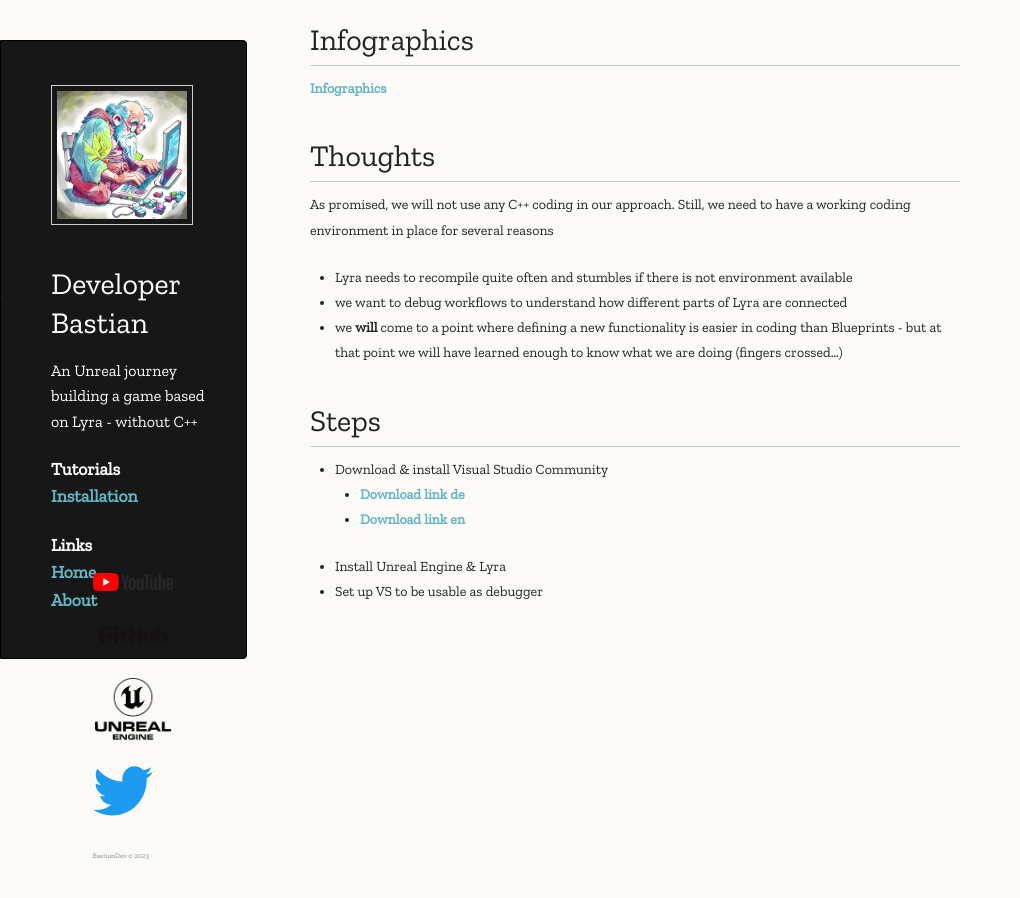
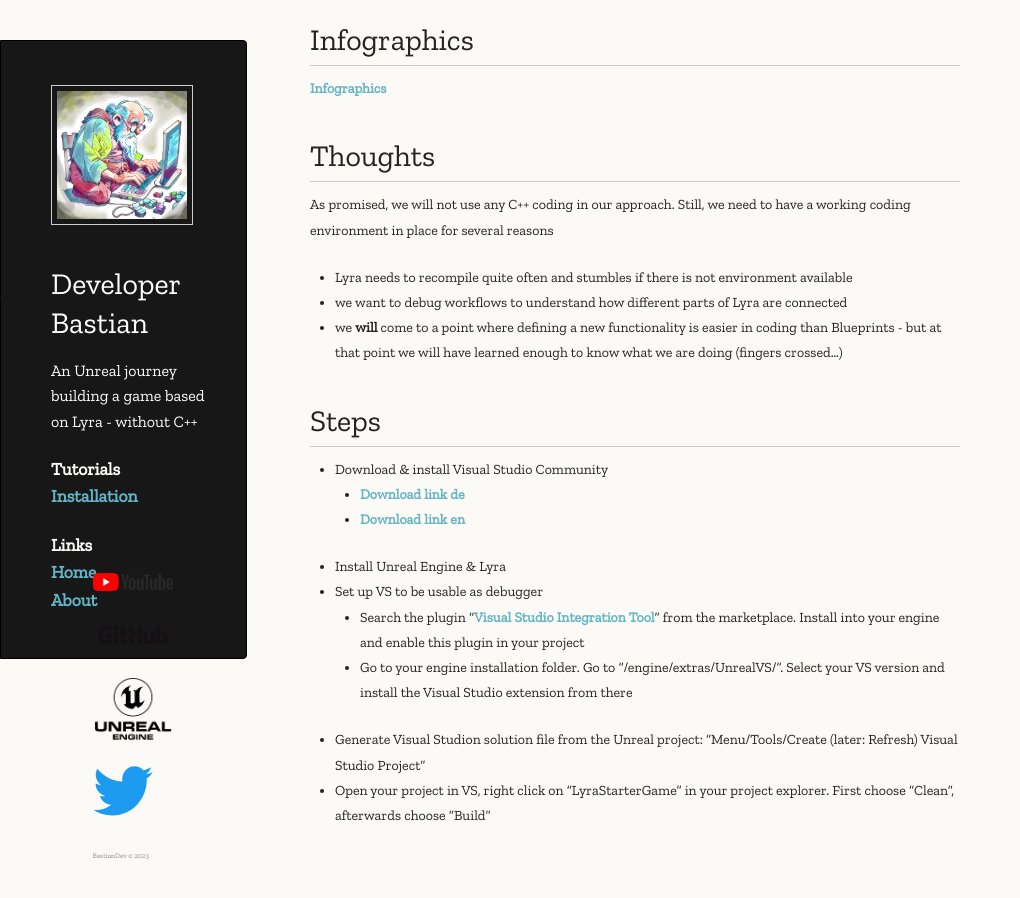
Before and after one commit to DeveloperBastian/www, a Jekyll site: the page built from install.md, in a window 1280 px wide and 900 px high, scrolled down 1351 px. Shown: the whole window, without its empty margins (0-1020 px from the left). Built offline with Jekyll 4.4.1, drawn with Linux system fonts in a browser that asks for light colours; our own code applies the rules of GitHub Pages for plain Markdown files.

Commit message:
Added "https://www.unrealengine.com/marketplace/en-US/product/visual-studio-integration-tool" as necessary plugin

```diff
--- a/install.md
+++ b/install.md
@@ -38,3 +38,7 @@ As promised, we will not use any C++ coding in our approach. Still, we need to h
   - [Download link en](https://visualstudio.microsoft.com/en/vs/community/)
 - Install Unreal Engine & Lyra
 - Set up VS to be usable as debugger
+  - Search the plugin "[Visual Studio Integration Tool](https://www.unrealengine.com/marketplace/en-US/product/visual-studio-integration-tool)" from the marketplace. Install into your engine and enable this plugin in your project
+  - Go to your engine installation folder. Go to "/engine/extras/UnrealVS/". Select your VS version and install the Visual Studio extension from there
+- Generate Visual Studion solution file from the Unreal project: "Menu/Tools/Create (later: Refresh) Visual Studio Project"
+- Open your project in VS, right click on "LyraStarterGame" in your project explorer. First choose "Clean", afterwards choose "Build"
```
